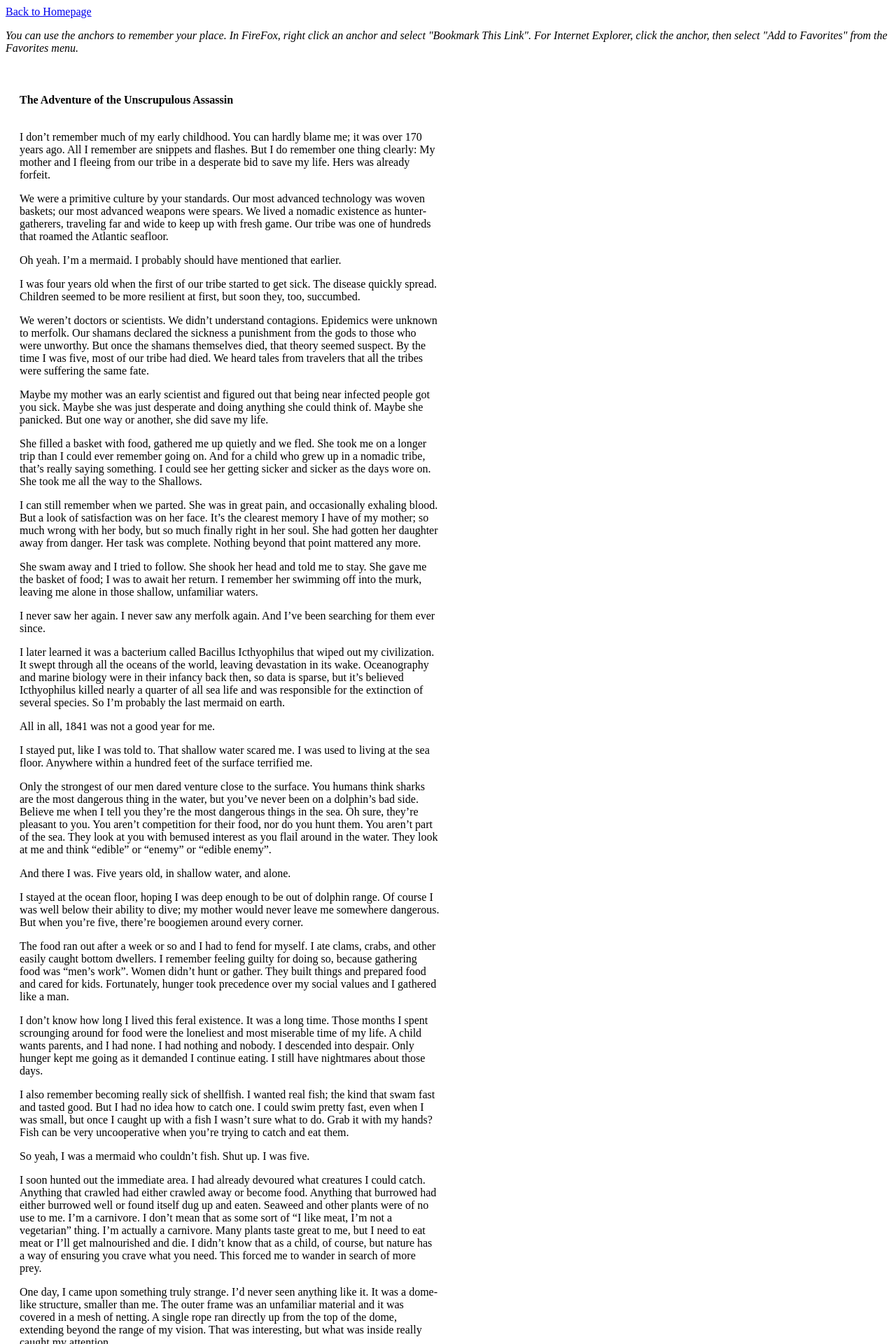
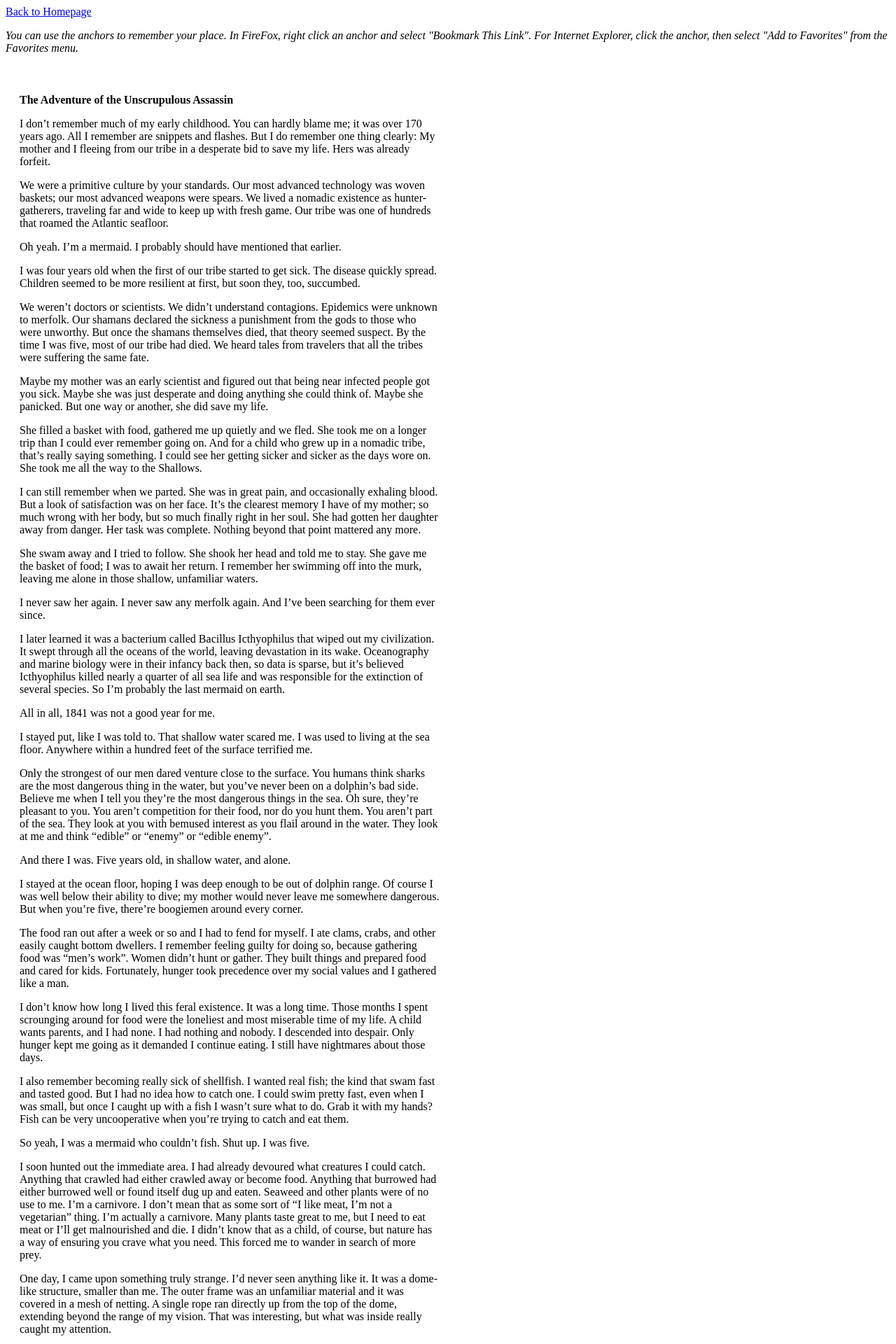
Before and after one commit to 0x000m/old, a Jekyll site: the page built from test.md, in a window 1280 px wide. Shown: the top 1920 px of the page at 70% size. Built offline with Jekyll 4.4.1, drawn with Linux system fonts in a browser that asks for light colours.

Commit message:
Update default.html

```diff
--- a/_layouts/default.html
+++ b/_layouts/default.html
@@ -2,7 +2,7 @@
   <meta name="viewport" content="width=device-width, initial-scale=1">
   <head>
     <style>
-      main{max-width:600px; padding:20px;}.page-header{margin-bottom:35px;}.page-teaser{margin-bottom:20px;}</style>
+      main{max-width:600px; padding:20px;}page-header{margin-bottom:35px;font-size:16px;}.page-teaser{margin-bottom:20px;}</style>
   </head>
   <body>
 
```
